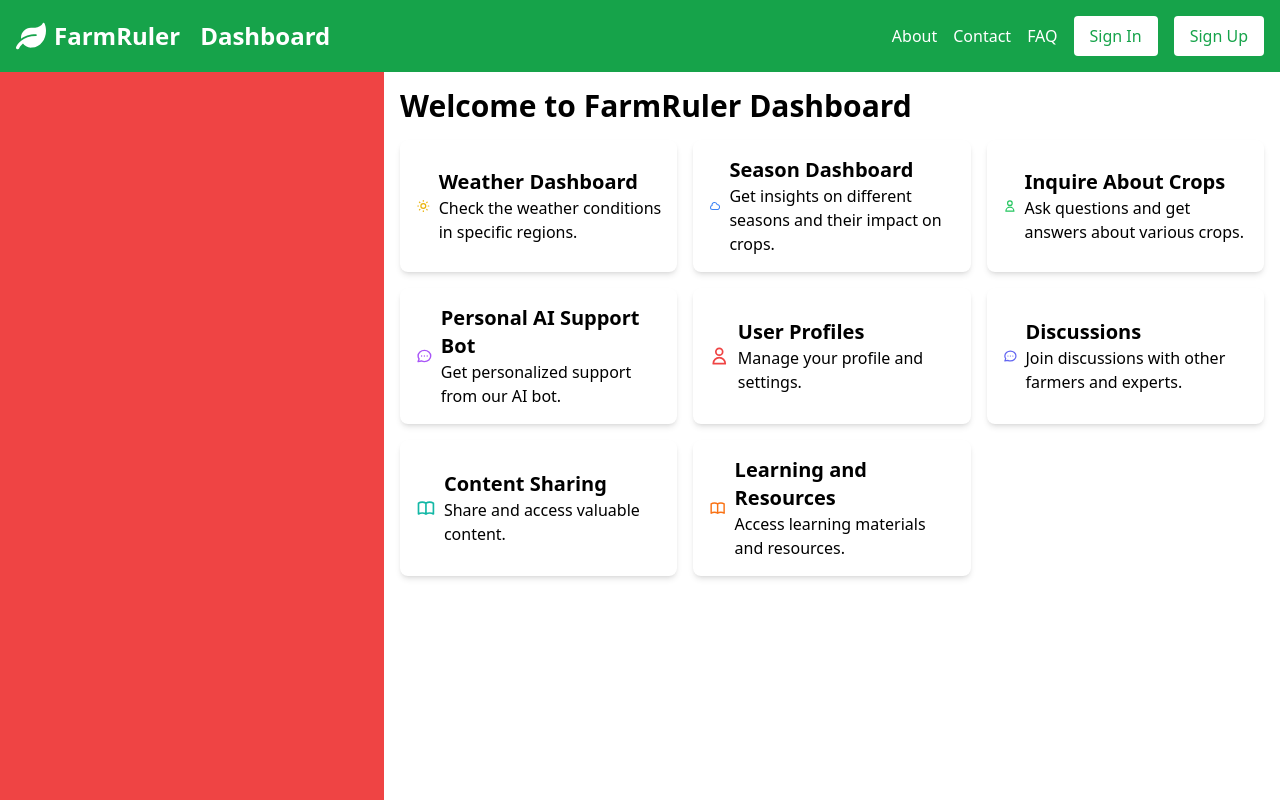
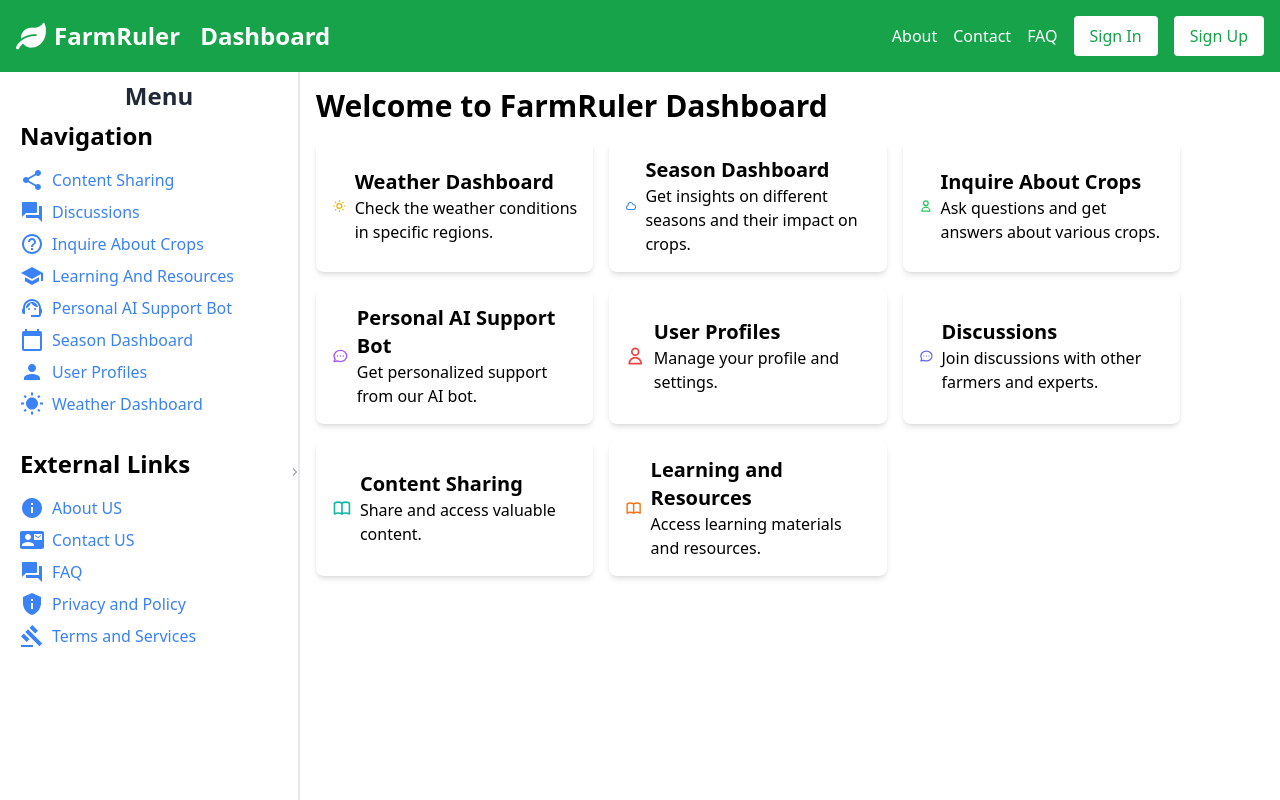
Before and after one commit to MOHAMMED-IQRAMUL/FarmRuler, a Next.js app: page /dashboard in a window 1280 px wide. Shown: the top 800 px of the page. Built offline with nearby package versions, Linux system fonts and the light colour scheme.

Commit message:
adding new code on dashboard, added left side bar components

```diff
--- a/app/components/LeftSideBar.js
+++ b/app/components/LeftSideBar.js
@@ -1,11 +1,104 @@
-import React from 'react'
+import React from "react";
+import { ResizableBox } from "react-resizable";
+import ContentIcon from "@mui/icons-material/Share";
+import DiscussionsIcon from "@mui/icons-material/Forum";
+import InquireIcon from "@mui/icons-material/HelpOutline";
+import LearningIcon from "@mui/icons-material/School";
+import SupportIcon from "@mui/icons-material/SupportAgent";
+import SeasonIcon from "@mui/icons-material/CalendarToday";
+import ProfilesIcon from "@mui/icons-material/Person";
+import WeatherIcon from "@mui/icons-material/WbSunny";
+import Aboutus from "@mui/icons-material/Info";
+import Contactus from "@mui/icons-material/ContactMail";
+import FAQIcon from "@mui/icons-material/QuestionAnswer";
+import PrivacyIcon from "@mui/icons-material/PrivacyTip";
+import TermsIcon from "@mui/icons-material/Gavel";
+
 
 const LeftSideBar = () => {
+
+  const NavItems = [
+    { name: "Content Sharing", url: "/ContentSharing", icon: ContentIcon },
+    { name: "Discussions", url: "/Discussions", icon: DiscussionsIcon },
+    { name: "Inquire About Crops", url: "/InquireAboutCrops", icon: InquireIcon },
+    { name: "Learning And Resources", url: "/LearningAndResources", icon: LearningIcon },
+    { name: "Personal AI Support Bot", url: "/PersonalAiSupportBot", icon: SupportIcon },
+    { name: "Season Dashboard", url: "/SeasonDashboard", icon: SeasonIcon },
+    { name: "User Profiles", url: "/UserProfiles", icon: ProfilesIcon },
+    { name: "Weather Dashboard", url: "/WeatherDashboard", icon: WeatherIcon }
+  ];
+  const NavItemsExt = [
+    { name: "About US", url: "/aboutus", icon: Aboutus },
+    { name: "Contact US", url: "/contactus", icon: Contactus },
+    { name: "FAQ", url: "/faq", icon: FAQIcon },
+    { name: "Privacy and Policy", url: "/privacy", icon: PrivacyIcon },
+    { name: "Terms and Services", url: "/terms", icon: TermsIcon }
+  ];
+
+
+
+
+
   return (
-    <div>
+    <ResizableBox
+      width={300}
+      height={Infinity}
+      minConstraints={[100, Infinity]}
+      maxConstraints={[600, Infinity]}
+      axis="x"
+      resizeHandles={["e"]}
+      className="overflow-auto w-[30%] min-w-[10%] border-r-2 border-gray-200"
+    >
+      <div className="  pl-5 m-0 left w-full h-full">
 
-    </div>
-  )
-}
 
-export default LeftSideBar
+      <h1 className="text-2xl text-center py-2 font-semibold text-gray-800">Menu</h1>
+
+      {/* <ul className="space-y-4">
+        {NavItems.map((item, index) => (
+          <li key={index} className="flex items-center space-x-2 hover:text-gray-900">
+            <item.icon className="w-6 h-6 text-gray-500 hover:text-gray-900" />
+            <a href={item.url} className="text-lg font-medium text-gray-500 hover:text-gray-900">
+              {item.name}
+            </a>
+          </li>
+        ))}
+        <hr className="my-4" />
+        {NavItemsExt.map((item, index) => (
+          <li key={index} className="flex items-center space-x-2 hover:text-gray-900">
+            <item.icon className="w-6 h-6 text-gray-500 hover:text-gray-900" />
+            <a href={item.url} className="text-lg font-medium text-gray-500 hover:text-gray-900">
+              {item.name}
+            </a>
+          </li>
+        ))}
+      </ul> */}
+
+      <h2 className="text-2xl font-bold mb-4">Navigation</h2>
+                    <ul>
+                        {NavItems.map((item) => (
+                            <li key={item.name} className="mb-2">
+                                <a href={item.url} className="flex items-center text-blue-500 hover:underline">
+                                    <item.icon className="h-5 w-5 mr-2" />
+                                    {item.name}
+                                </a>
+                            </li>
+                        ))}
+                    </ul>
+                    <h2 className="text-2xl font-bold mt-8 mb-4">External Links</h2>
+                    <ul>
+                        {NavItemsExt.map((item) => (
+                            <li key={item.name} className="mb-2">
+                                <a href={item.url} className="flex items-center text-blue-500 hover:underline">
+                                    <item.icon className="h-5 w-5 mr-2" />
+                                    {item.name}
+                                </a>
+                            </li>
+                        ))}
+                    </ul>
+      </div>
+    </ResizableBox>
+  );
+};
+
+export default LeftSideBar;
--- a/app/dashboard/page.js
+++ b/app/dashboard/page.js
@@ -1,14 +1,39 @@
-"use client"
+"use client";
 
-
-import { useState } from 'react';
-import { SunIcon, CloudIcon, UserIcon, ChatIcon, BookOpenIcon } from '@heroicons/react/outline';
-import Navbar from '../components/Navbar';
-import Footer from '../components/Footer';
+import {
+  SunIcon,
+  CloudIcon,
+  UserIcon,
+  ChatIcon,
+  BookOpenIcon,
+} from "@heroicons/react/outline";
+import Navbar from "../components/Navbar";
+import Footer from "../components/Footer";
+ import 'react-resizable/css/styles.css';
+import LeftSideBar from "../components/LeftSideBar";
 
 
 export default function Dashboard() {
-    const [weather, setWeather] = useState(null);
+
+
+const CardItems = [
+    { name: "Content Sharing", url: "/ContentSharing" },
+    { name: "Discussions", url: "/Discussions" },
+    { name: "Inquire About Crops", url: "/InquireAboutCrops" },
+    { name: "Learning And Resources", url: "/LearningAndResources" },
+    { name: "Personal AI Support Bot", url: "/PersonalAiSupportBot" },
+    { name: "Season Dashboard", url: "/SeasonDashboard" },
+    { name: "User Profiles", url: "/UserProfiles" },
+    { name: "Weather Dashboard", url: "/WeatherDashboard" }
+];
+
+const ExtraCardItems = [
+    { name: "About US", url: "/aboutus" },
+    { name: "Contact US", url: "/contactus" },
+    { name: "FAQ", url: "/faq" },
+    { name: "Privacy and Policy", url: "/privacy" },
+    { name: "Terms and Services", url: "/terms" }
+];
 
 return (
     <>
@@ -16,10 +41,12 @@ export default function Dashboard() {
             <Navbar />
 
             <div className="flex min-h-screen">
-        <div className="left w-[30%] bg-red-500"></div>
-        <div className="right w-[70%]">
+                <LeftSideBar />
+                <div className="right w-[70%] min-w-[50%]">
                     <main className="flex-grow container mx-auto p-4">
-                <h1 className="text-3xl font-bold mb-4">Welcome to FarmRuler Dashboard</h1>
+                        <h1 className="text-3xl font-bold mb-4">
+                            Welcome to FarmRuler Dashboard
+                        </h1>
                         <div className="grid grid-cols-1 md:grid-cols-2 lg:grid-cols-3 gap-4">
                             <div className="bg-white shadow-md rounded-lg p-4 flex items-center">
                                 <SunIcon className="h-6 w-6 text-yellow-500 mr-2" />
@@ -32,20 +59,27 @@ export default function Dashboard() {
                                 <CloudIcon className="h-6 w-6 text-blue-500 mr-2" />
                                 <div>
                                     <h2 className="text-xl font-semibold">Season Dashboard</h2>
-                            <p>Get insights on different seasons and their impact on crops.</p>
+                                    <p>
+                                        Get insights on different seasons and their impact on
+                                        crops.
+                                    </p>
                                 </div>
                             </div>
                             <div className="bg-white shadow-md rounded-lg p-4 flex items-center">
                                 <UserIcon className="h-6 w-6 text-green-500 mr-2" />
                                 <div>
-                            <h2 className="text-xl font-semibold">Inquire About Crops</h2>
+                                    <h2 className="text-xl font-semibold">
+                                        Inquire About Crops
+                                    </h2>
                                     <p>Ask questions and get answers about various crops.</p>
                                 </div>
                             </div>
                             <div className="bg-white shadow-md rounded-lg p-4 flex items-center">
                                 <ChatIcon className="h-6 w-6 text-purple-500 mr-2" />
                                 <div>
-                            <h2 className="text-xl font-semibold">Personal AI Support Bot</h2>
+                                    <h2 className="text-xl font-semibold">
+                                        Personal AI Support Bot
+                                    </h2>
                                     <p>Get personalized support from our AI bot.</p>
                                 </div>
                             </div>
@@ -73,17 +107,19 @@ export default function Dashboard() {
                             <div className="bg-white shadow-md rounded-lg p-4 flex items-center">
                                 <BookOpenIcon className="h-6 w-6 text-orange-500 mr-2" />
                                 <div>
-                            <h2 className="text-xl font-semibold">Learning and Resources</h2>
+                                    <h2 className="text-xl font-semibold">
+                                        Learning and Resources
+                                    </h2>
                                     <p>Access learning materials and resources.</p>
                                 </div>
                             </div>
                         </div>
                     </main>
                 </div>
+
             </div>
             <Footer />
         </div>
     </>
-
 );
 }
```
Also changed, not shown: package.json (+7 -1 lines), 1 other file (tests, documents, lock files or other folders). Lines whose indentation alone changed are shown as unchanged.
